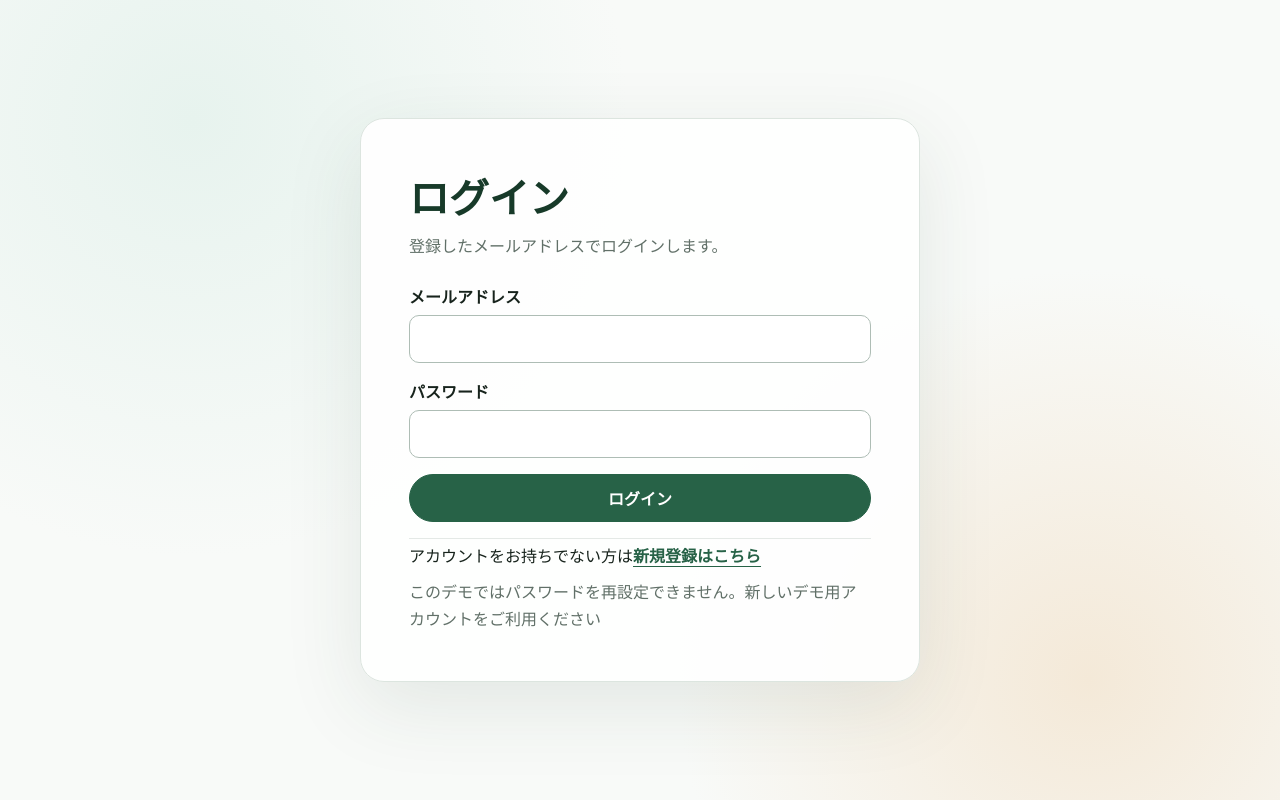
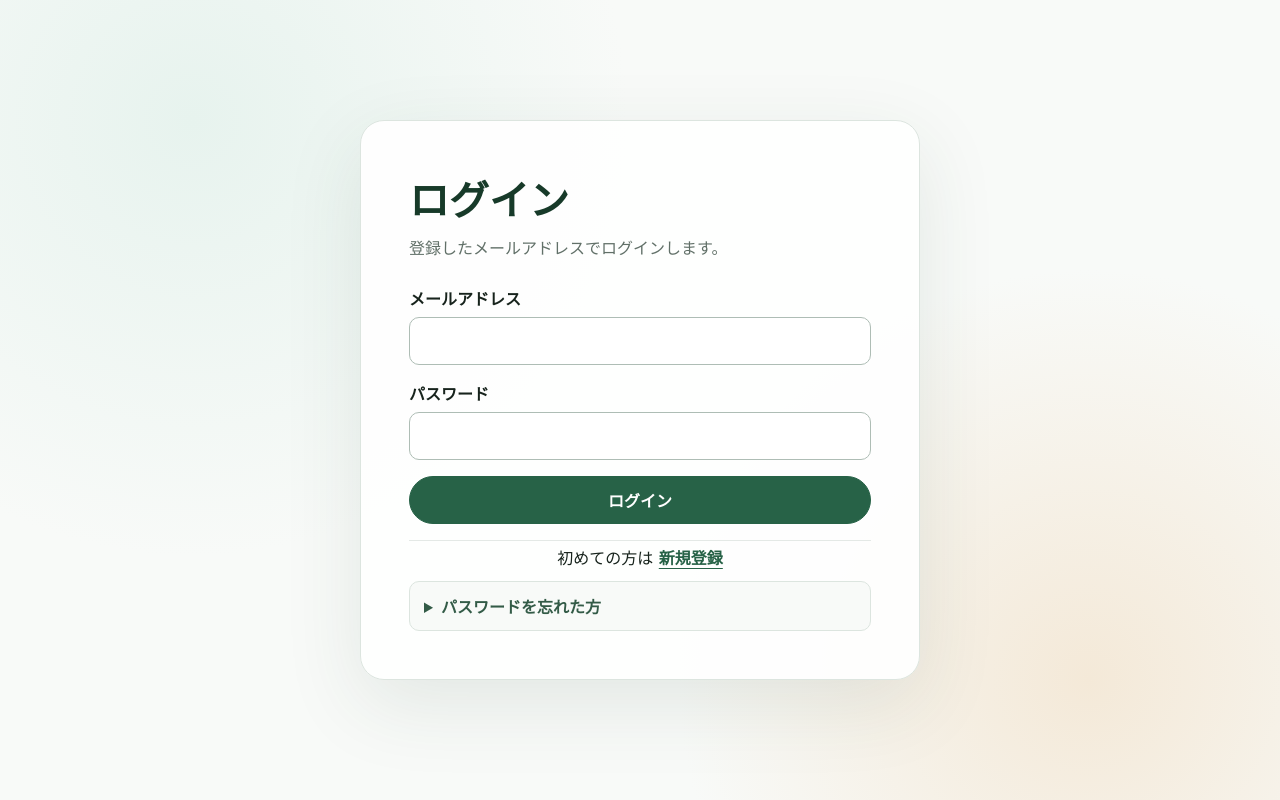
Before and after one commit to yuki-392/intern-scout-service, a Next.js app in the folder frontend/: page /login in a window 1280 px wide. Built offline with nearby package versions, Linux system fonts and the light colour scheme; no server answers.

Commit message:
Simplify login recovery guidance

```diff
--- a/frontend/src/features/auth/auth-form.module.css
+++ b/frontend/src/features/auth/auth-form.module.css
@@ -144,6 +144,37 @@
   text-underline-offset: 0.25em;
 }
 
+.signupPrompt {
+  text-align: center;
+}
+
+.signupPrompt a {
+  margin-left: 0.35em;
+}
+
+.recovery {
+  padding: 12px 14px;
+  border: 1px solid var(--color-border);
+  border-radius: var(--radius-control);
+  color: #617068;
+  background: #f8faf8;
+}
+
+.recovery summary {
+  color: #335b47;
+  font-weight: 700;
+  cursor: pointer;
+}
+
+.recovery summary:focus-visible {
+  outline: 3px solid var(--color-focus);
+  outline-offset: 3px;
+}
+
+.recovery .help {
+  margin-top: 10px;
+}
+
 .notice {
   padding: 12px 14px;
   border-radius: var(--radius-control);
--- a/frontend/src/features/auth/login-form.tsx
+++ b/frontend/src/features/auth/login-form.tsx
@@ -90,10 +90,11 @@ export function LoginForm({ reason, returnTo, supportContact }: Props) {
       </button>
 
       <div className={styles.links}>
-        <p>
-          アカウントをお持ちでない方は
-          <Link href="/signup">新規登録はこちら</Link>
+        <p className={styles.signupPrompt}>
+          初めての方は<Link href="/signup">新規登録</Link>
         </p>
+        <details className={styles.recovery}>
+          <summary>パスワードを忘れた方</summary>
           {supportContact ? (
             <p className={styles.help}>
               パスワード再設定は準備中です。
@@ -106,6 +107,7 @@ export function LoginForm({ reason, returnTo, supportContact }: Props) {
               このデモではパスワードを再設定できません。新しいデモ用アカウントをご利用ください
             </p>
           )}
+        </details>
       </div>
     </form>
   );
```
Also changed, not shown: 2 other files (tests, documents, lock files or other folders). Lines whose indentation alone changed are shown as unchanged.
